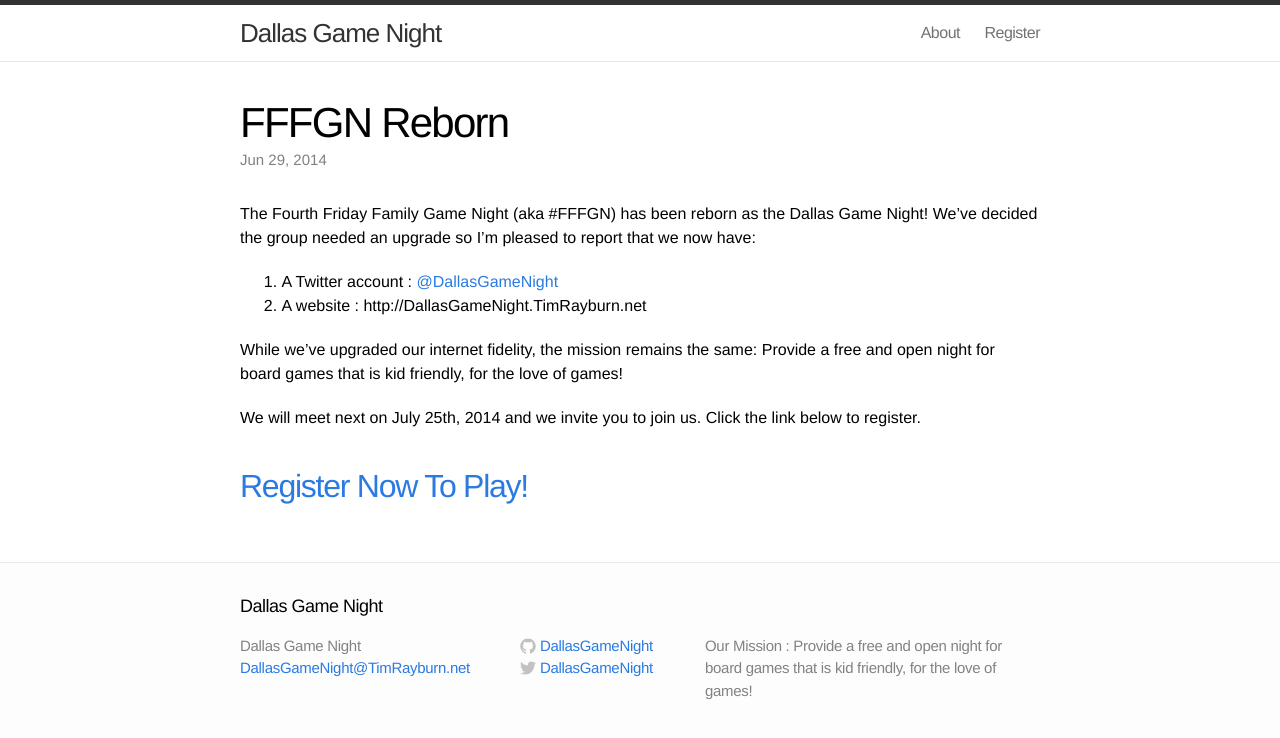
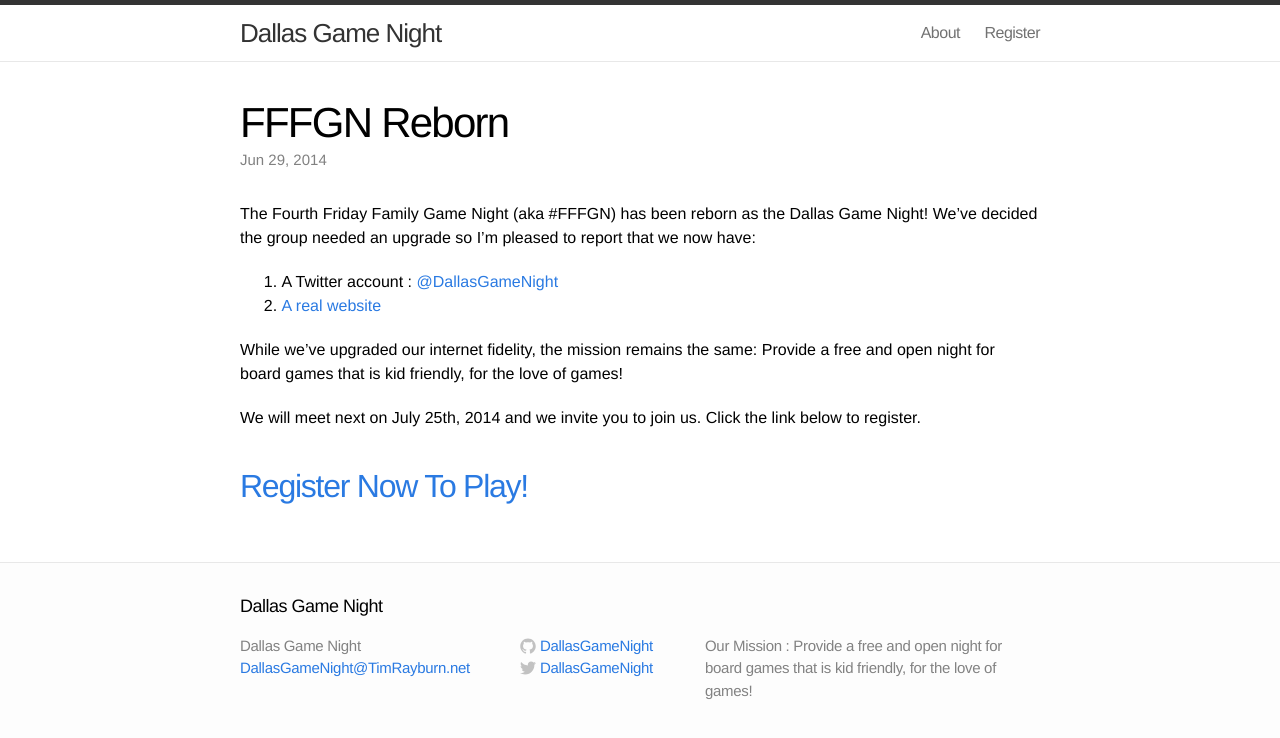
Before and after one commit to DallasGameNight/DallasGameNight.github.io, a Jekyll site: the page built from _posts/2014-06-29-FFFGN-Reborn.markdown, in a window 1280 px wide. Shown: the top 738 px of the page. Built offline with Jekyll 4.4.1, drawn with Linux system fonts in a browser that asks for light colours.

Commit message:
tweaking first post

```diff
--- a/_posts/2014-06-29-FFFGN-Reborn.markdown
+++ b/_posts/2014-06-29-FFFGN-Reborn.markdown
@@ -8,7 +8,7 @@ categories: news
 The Fourth Friday Family Game Night (aka #FFFGN) has been reborn as the Dallas Game Night!  We've decided the group needed an upgrade so I'm pleased to report that we now have:
 
 1. A Twitter account : [@DallasGameNight](http://Twitter.com/DallasGameNight)
-1. A website : http://DallasGameNight.TimRayburn.net
+1. [A real website](http://DallasGameNight.TimRayburn.net)
 
 While we've upgraded our internet fidelity, the mission remains the same: Provide a free and open night for board games that is kid friendly, for the love of games!
 
```
